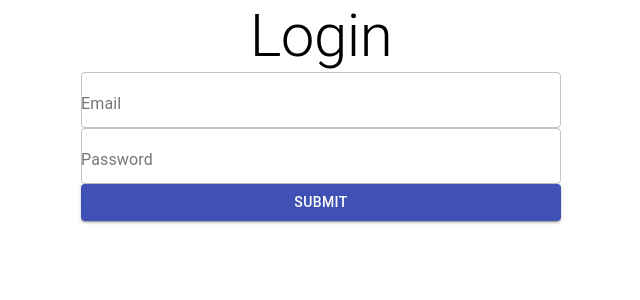
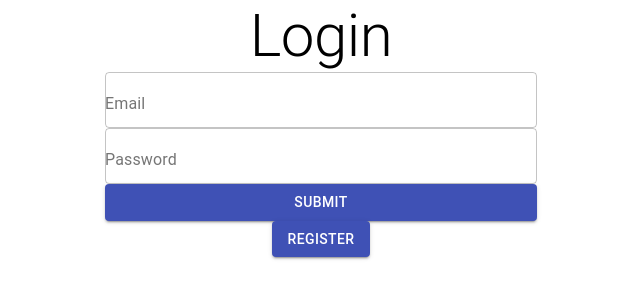
Before and after one commit to bhans23/MMD, a React (Create React App) app in the folder client/: page /login in a window 1280 px wide. Shown: the top 300 px of the page, without its empty margins (319-959 px from the left). Built offline with nearby package versions, Linux system fonts and the light colour scheme.

Commit message:
Fixed History, added protected routes

```diff
--- a/client/src/App.js
+++ b/client/src/App.js
@@ -3,11 +3,12 @@ import Tracker from "./components/shared/Tracker";
 import Login from "./components/auth/Login";
 import Register from "./components/auth/Register";
 import { Switch, Route } from "react-router-dom";
+import ProtectedRoute from "./components/auth/ProtectedRoute";
 
 const App = () => {
   return (
     <Switch>
-      <Route exact path="/" component={Tracker} />
+      <ProtectedRoute exact path="/" component={Tracker} />
       <Route exact path="/login" component={Login} />
       <Route exact path="/register" component={Register} />
     </Switch>
--- a/client/src/components/auth/Login.js
+++ b/client/src/components/auth/Login.js
@@ -7,6 +7,8 @@ import Button from "@material-ui/core/Button";
 import FormControl from "@material-ui/core/FormControl";
 import InputLabel from "@material-ui/core/InputLabel";
 import OutlinedInput from "@material-ui/core/OutlinedInput";
+import Register from "./Register";
+
 
 const Login = () => {
   const [email, setEmail] = useState("");
@@ -33,11 +35,8 @@ const Login = () => {
   };
 
   return (
-    <Container>
-      <form
-        onSubmit={handleSubmit}
-        style={{ maxWidth: 480, margin: "0 auto", textAlign: "center" }}
-      >
+    <Container style={{ maxWidth: 480, margin: "0 auto", textAlign: "center" }}>
+      <form onSubmit={handleSubmit}>
         <Typography variant="h2">Login</Typography>
         <FormGroup>
           <FormControl>
@@ -66,6 +65,10 @@ const Login = () => {
           </Button>
         </FormGroup>
       </form>
+
+      <Button variant="contained" color="primary" href= "./Register">
+        Register
+      </Button>
     </Container>
   );
 };
--- a/client/src/providers/AuthContext.js
+++ b/client/src/providers/AuthContext.js
@@ -12,6 +12,7 @@ export const useAuth = () => {
       .post("/api/auth", user)
       .then(res => {
         setUser(res.data.data);
+        history.push("/");
       })
       .catch(err => console.log(err));
   };
@@ -21,6 +22,7 @@ export const useAuth = () => {
       .post("/api/auth/sign_in", user)
       .then(res => {
         setUser(res.data.data);
+        history.push("/");
       })
       .catch(err => console.log(err));
   };
```
